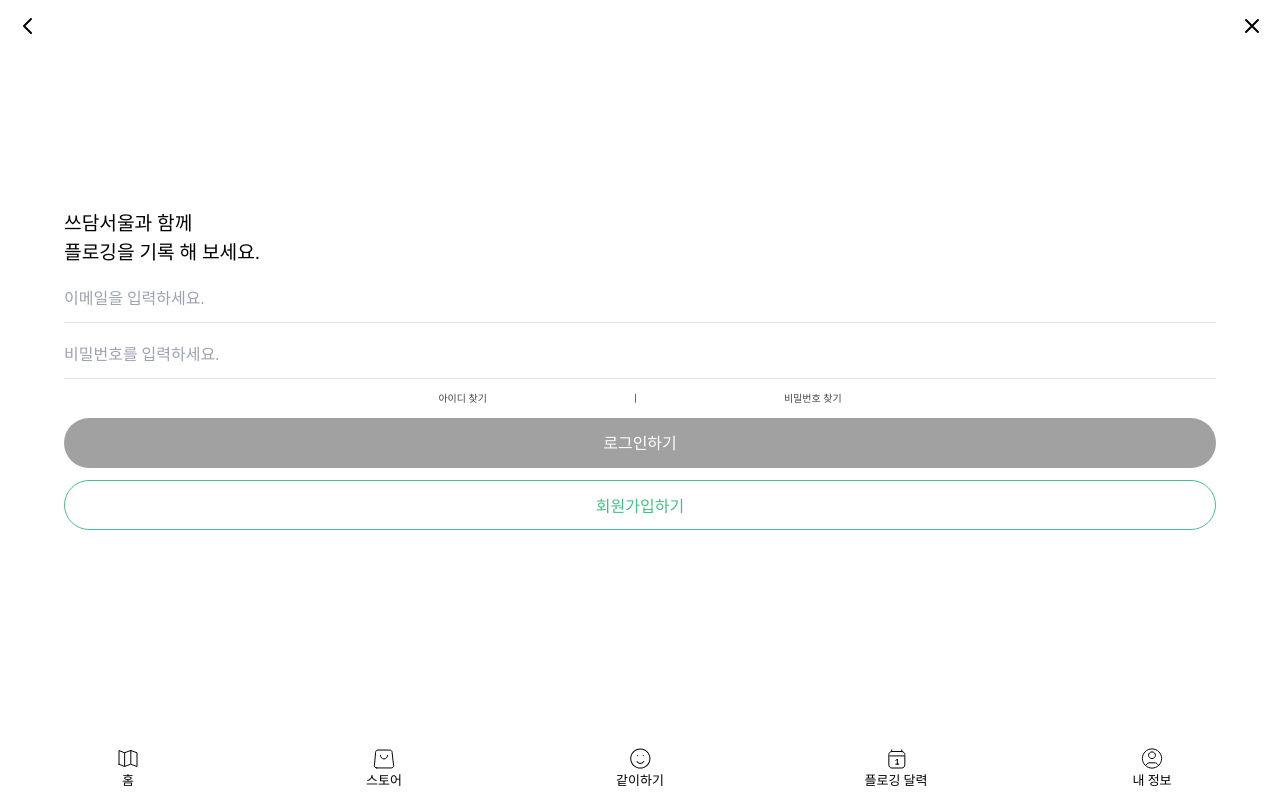
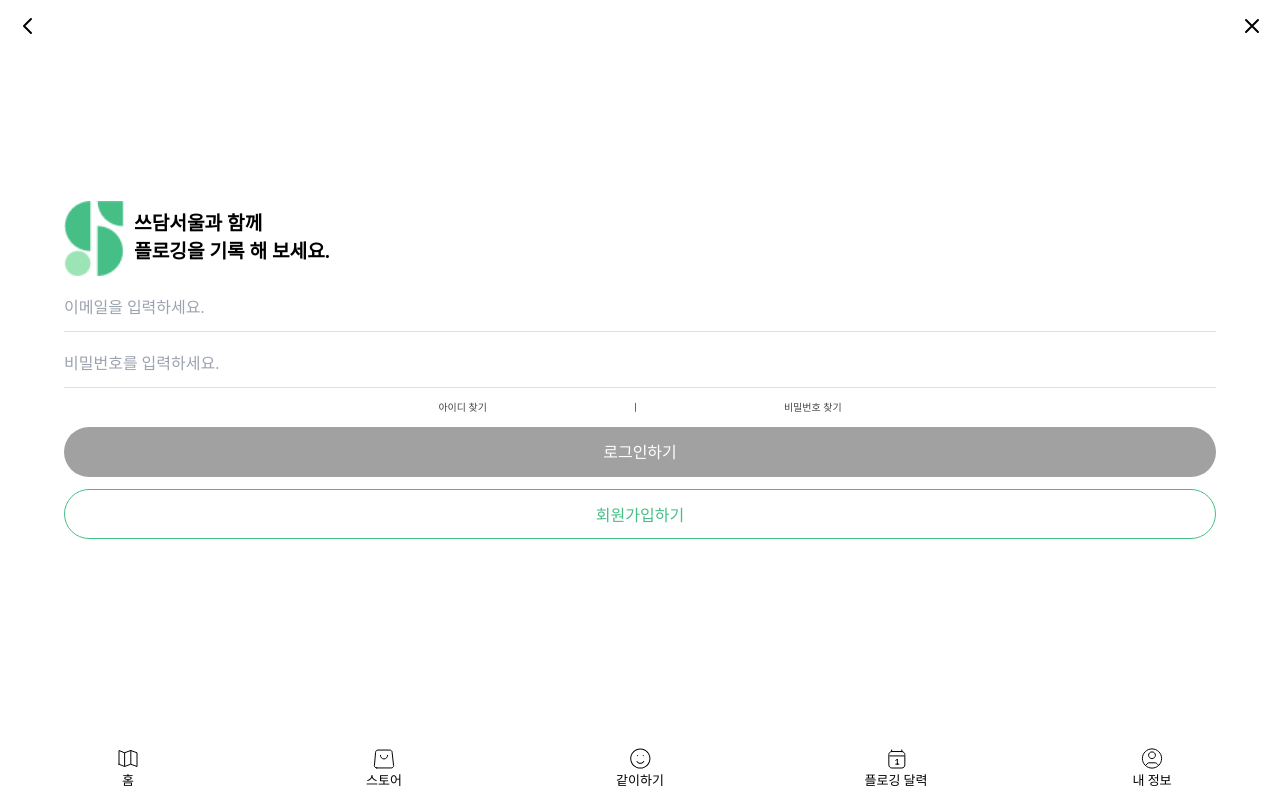
Before and after one commit to sj102300/w-get, a Next.js app: page /login in a window 1280 px wide. Built offline with nearby package versions, Linux system fonts and the light colour scheme; a web font is replaced by a local one.

Commit message:
add logo

```diff
--- a/src/app/community/meets.scss
+++ b/src/app/community/meets.scss
@@ -15,6 +15,12 @@
         justify-content: space-between;
         padding:16px 5%;
         background-color: #fff;
+
+        div{
+            display: flex;
+            gap:10px;
+            align-items: center;
+        }
 
         h2{
             font-size: 24px;
--- a/src/app/community/page.js
+++ b/src/app/community/page.js
@@ -4,6 +4,7 @@ import { useEffect, useState } from 'react';
 import './meets.scss';
 
 import Link from 'next/link';
+import Image from 'next/image';
 
 
 function Meets() {
@@ -23,7 +24,10 @@ function Meets() {
     return (
         <div className='meets'>
             <div className='header'>
+                <div>
+                <Image src="/images/logo.png" alt="logo" width={'30'} height={'30'} />
                 <h2>같이하기</h2>
+                </div>
                 <button><Link href="/community/write" >+ 방만들기</Link></button>
             </div>
             <div className='type-navbar'>
--- a/src/app/login/login.scss
+++ b/src/app/login/login.scss
@@ -10,6 +10,15 @@
     display: flex;
     flex-direction: column;
     justify-content: center;
+
+    .title{
+      display: flex;
+      align-items: center;
+      gap:10px;
+      h1{
+        font-weight: 700;
+      }
+    }
 
     h1 {
       font-size: larger;
--- a/src/app/login/page.js
+++ b/src/app/login/page.js
@@ -6,6 +6,7 @@ import './login.scss';
 import Head from 'next/head';
 import Link from 'next/link';
 import { handleIOSKeyboard } from '../util/handleIOSKeyboard';
+import Image from 'next/image';
 
 
 function Login() {
@@ -32,7 +33,7 @@ function Login() {
             </Head>
             <div className='login'>
                 <Headerbar title={''} color={'black'} />
-                <h1>쓰담서울과 함께<br />플로깅을 기록 해 보세요.</h1>
+                <div className="title" ><Image src="/images/logo.png" alt="logo" width={'60'} height={'60'} /><h1>쓰담서울과 함께<br />플로깅을 기록 해 보세요.</h1></div>
                 <input required type='email' placeholder='이메일을 입력하세요.'
                     onChange={(e) => {
                         email_check(e.target.value) ? setEmail({ email: e.target.value, valid: true }) : null;
```
Also changed, not shown: public/images/logo.png (added).
